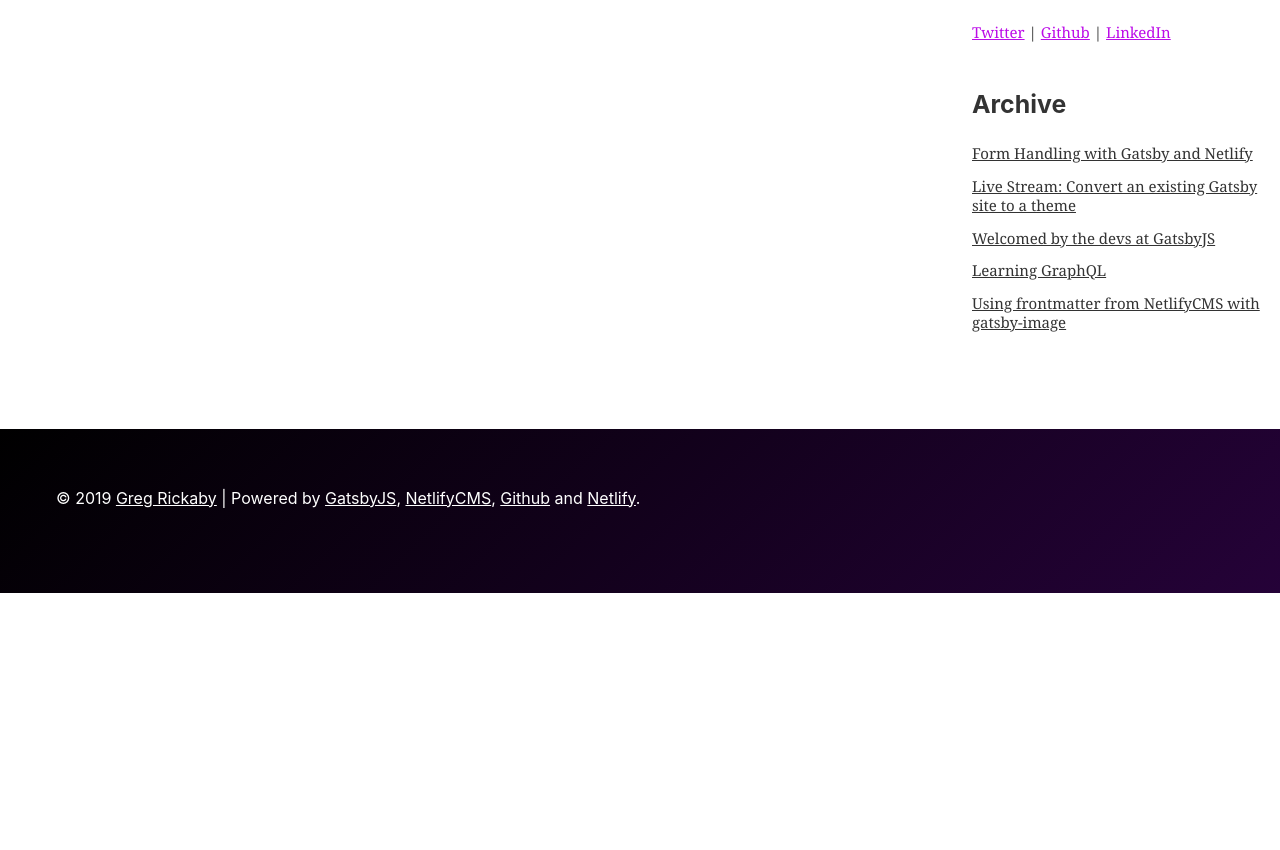
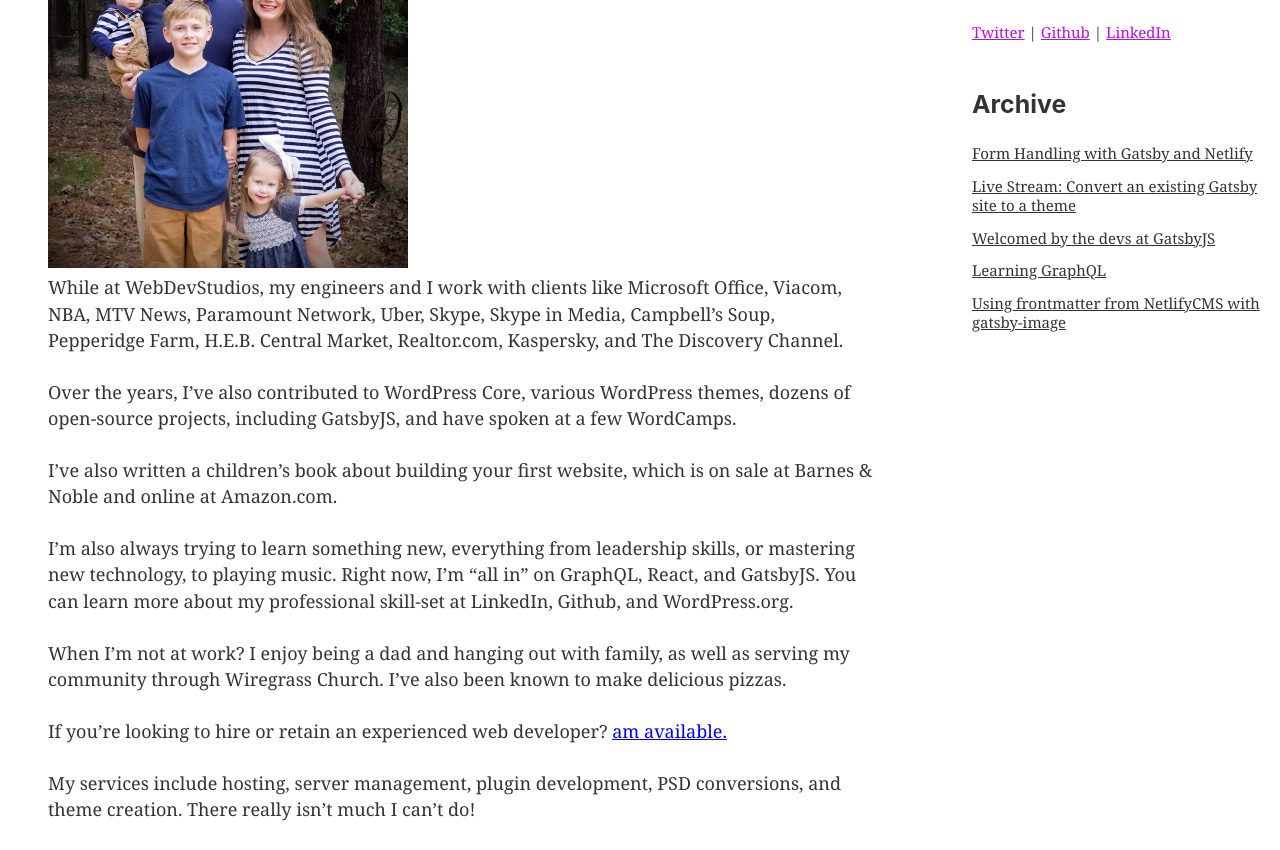
Before and after one commit to gregrickaby/gregrickaby.dev, a Gatsby site: page /about in a window 1280 px wide. Shown: the part 610-1460 px from the top of the page. Before the commit the page ends 1203 px from the top, so only its background shows below. Built offline with nearby package versions, Linux system fonts and the light colour scheme; Gatsby itself is replaced by a stand-in of ours.

Commit message:
write a bio

```diff
--- a/src/pages/about.js
+++ b/src/pages/about.js
@@ -1,23 +1,70 @@
+import { Link } from "gatsby"
+import Img from "gatsby-image"
 import React from "react"
-
+import { graphql } from "gatsby"
 import Layout from "../components/layout"
 import SEO from "../components/Seo"
 
-const About = ({ location }) => (
+const About = ({ location, data }) => (
   <Layout location={location}>
-    <SEO title="About Us" />
+    <SEO title="About Greg" />
     <h1>About</h1>
     <p>
-      Lorem ipsum dolor sit amet, consectetur adipiscing elit. Aliter enim
-      nosmet ipsos nosse non possumus. Quis enim redargueret? Nonne videmus
-      quanta perturbatio rerum omnium consequatur, quanta confusio? Itaque eos
-      id agere, ut a se dolores, morbos, debilitates repellant. Vitae autem
-      degendae ratio maxime quidem illis placuit quieta. Quae cum magnifice
-      primo dici viderentur, considerata minus probabantur. Atque haec
-      coniunctio confusioque virtutum tamen a philosophis ratione quadam
-      distinguitur.{" "}
+      I’m the Director of Engineering at WebDevStudios, where we build amazing
+      digital platforms for large and enterprise level businesses.
+    </p>
+    <Img
+      className="align-right"
+      alt="The Rickaby Family"
+      fixed={data.familyImage.childImageSharp.fixed}
+    />
+    <p>
+      While at WebDevStudios, my engineers and I work with clients like
+      Microsoft Office, Viacom, NBA, MTV News, Paramount Network, Uber, Skype,
+      Skype in Media, Campbell’s Soup, Pepperidge Farm, H.E.B. Central Market,
+      Realtor.com, Kaspersky, and The Discovery Channel.
+    </p>
+    <p>
+      Over the years, I’ve also contributed to WordPress Core, various WordPress
+      themes, dozens of open-source projects, including GatsbyJS, and have
+      spoken at a few WordCamps.
+    </p>
+    <p>
+      I’ve also written a children’s book about building your first website,
+      which is on sale at Barnes & Noble and online at Amazon.com.
+    </p>
+    <p>
+      I’m also always trying to learn something new, everything from leadership
+      skills, or mastering new technology, to playing music. Right now, I’m “all
+      in” on GraphQL, React, and GatsbyJS. You can learn more about my
+      professional skill-set at LinkedIn, Github, and WordPress.org.
+    </p>
+    <p>
+      When I’m not at work? I enjoy being a dad and hanging out with family, as
+      well as serving my community through Wiregrass Church. I’ve also been
+      known to make delicious pizzas.
+    </p>
+    <p>
+      If you’re looking to hire or retain an experienced web developer?{" "}
+      <Link to="/contact"> am available.</Link>
+    </p>
+    <p>
+      My services include hosting, server management, plugin development, PSD
+      conversions, and theme creation. There really isn’t much I can’t do!
     </p>
   </Layout>
 )
 
 export default About
+
+export const query = graphql`
+  query {
+    familyImage: file(relativePath: { eq: "rickaby-family-2018.jpg" }) {
+      childImageSharp {
+        fixed(width: 360) {
+          ...GatsbyImageSharpFixed
+        }
+      }
+    }
+  }
+`
```
